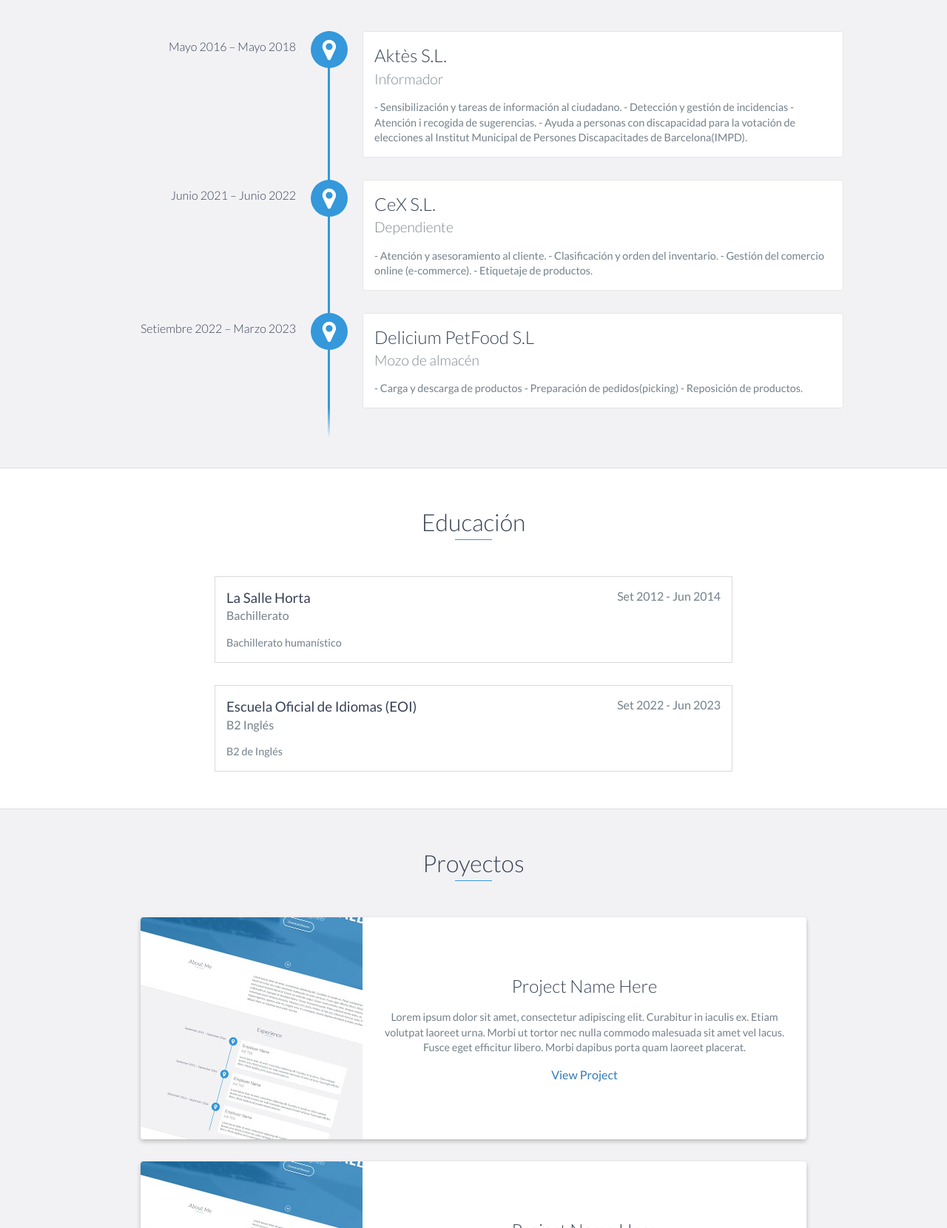
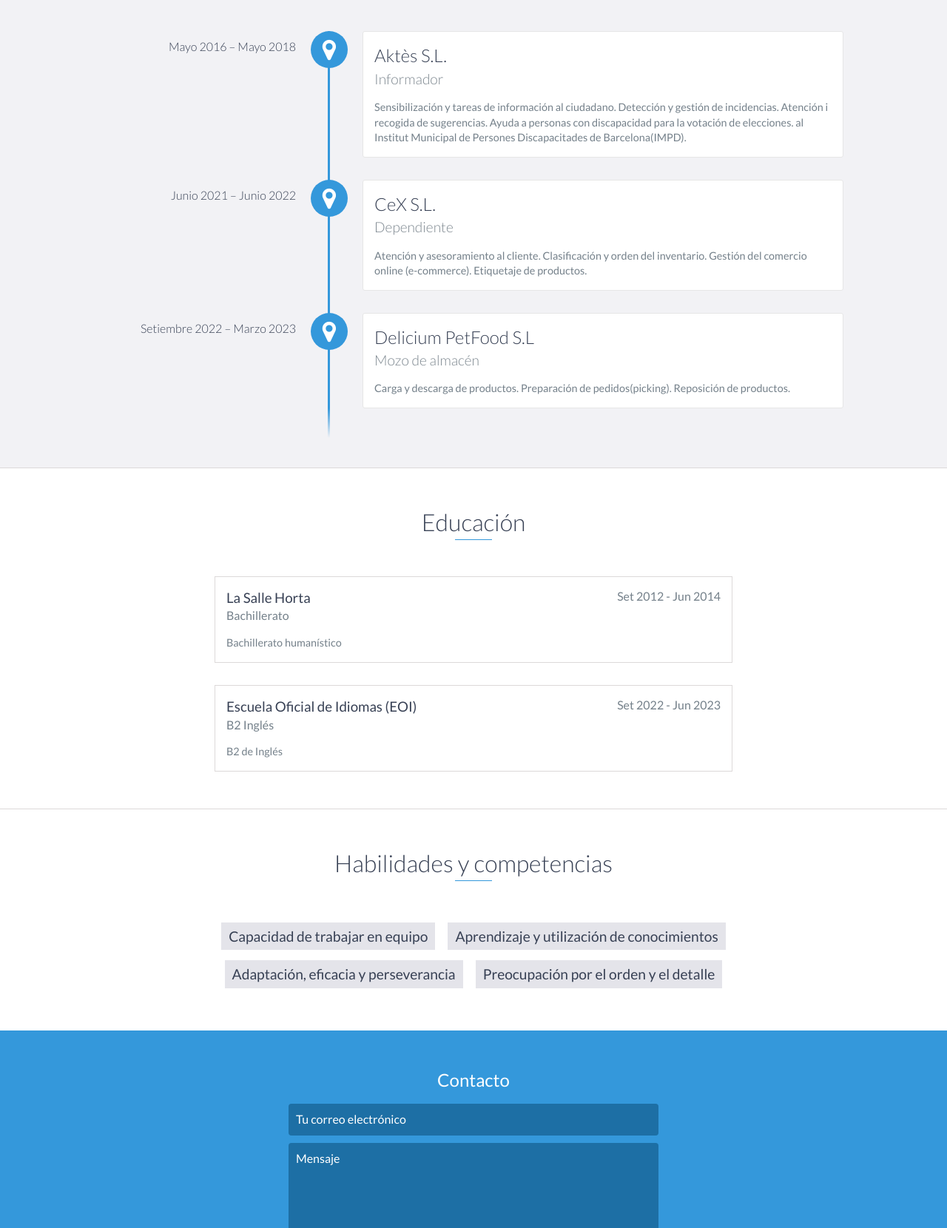
Before and after one commit to XavierBonillaMoliner/CV, a website: page index.html in a window 1280 px wide. Shown: the part 1140-2800 px from the top of the page at 74% size. Drawn offline with nearby package versions, Linux system fonts and the light colour scheme.

Commit message:
CV - Finalizada Maqueta

```diff
--- a/index.html
+++ b/index.html
@@ -34,13 +34,10 @@
                 <a href="#education">Educación</a>
             </li>
             <li>
-                <a href="#projects">Proyectos</a>
-            </li>
-            <li>
                 <a href="#skills">Competencias y habilidades</a>
             </li>
             <li>
-                <a href="#contact">Contactar</a>
+                <a href="#contact">Contacto</a>
             </li>
         </ul>
     </header>
@@ -88,10 +85,10 @@
                 <h3>Aktès S.L.</h3>
                 <h4>Informador</h4>
                 <p>
-                    - Sensibilización y tareas de información al ciudadano.
-                    - Detección y gestión de incidencias
-                    - Atención i recogida de sugerencias.
-                    - Ayuda a personas con discapacidad para la votación de elecciones
+                     Sensibilización y tareas de información al ciudadano.
+                     Detección y gestión de incidencias.
+                     Atención i recogida de sugerencias.
+                     Ayuda a personas con discapacidad para la votación de elecciones.
                     al Institut Municipal de Persones Discapacitades de Barcelona(IMPD).
                 </p>
             </div>
@@ -100,10 +97,10 @@
                 <h3>CeX S.L.</h3>
                 <h4>Dependiente</h4>
                 <p>
-                    - Atención y asesoramiento al cliente.
-                    - Clasificación y orden del inventario.
-                    - Gestión del comercio online (e-commerce).
-                    - Etiquetaje de productos.
+                     Atención y asesoramiento al cliente.
+                     Clasificación y orden del inventario.
+                     Gestión del comercio online (e-commerce).
+                     Etiquetaje de productos.
                 </p>
             </div>
 
@@ -111,9 +108,9 @@
                 <h3>Delicium PetFood S.L</h3>
                 <h4>Mozo de almacén</h4>
                 <p>
-                    - Carga y descarga de productos
-                    - Preparación de pedidos(picking)
-                    - Reposición de productos.
+                     Carga y descarga de productos.
+                     Preparación de pedidos(picking).
+                     Reposición de productos.
                 </p>
             </div>
         </div>
@@ -144,75 +141,14 @@
     </div>
     <!-- End #education -->
 
-    <div id="projects" class="background-alt">
-        <h2 class="heading">Proyectos</h2>
-        <div class="container">
-            <div class="row">
-                <div class="project shadow-large">
-                    <div class="project-image">
-                        <img src="images/project.jpg" />
-                    </div>
-                    <!-- End .project-image -->
-                    <div class="project-info">
-                        <h3>Project Name Here</h3>
-                        <p>
-                            Lorem ipsum dolor sit amet, consectetur adipiscing elit. Curabitur in iaculis ex. Etiam volutpat laoreet urna. Morbi ut tortor nec nulla commodo malesuada sit amet vel lacus. Fusce eget efficitur libero. Morbi dapibus porta quam laoreet placerat.
-                        </p>
-                        <a href="#">View Project</a>
-                    </div>
-                    <!-- End .project-info -->
-                </div>
-                <!-- End .project -->
-
-                <div class="project shadow-large">
-                    <div class="project-image">
-                        <img src="images/project.jpg" />
-                    </div>
-                    <!-- End .project-image -->
-                    <div class="project-info">
-                        <h3>Project Name Here</h3>
-                        <p>
-                            Lorem ipsum dolor sit amet, consectetur adipiscing elit. Curabitur in iaculis ex. Etiam volutpat laoreet urna. Morbi ut tortor nec nulla commodo malesuada sit amet vel lacus. Fusce eget efficitur libero. Morbi dapibus porta quam laoreet placerat.
-                        </p>
-                        <a href="#">View Project</a>
-                    </div>
-                    <!-- End .project-info -->
-                </div>
-                <!-- End .project -->
-            </div>
-        </div>
-    </div>
-    <!-- End #projects -->
-
     <div id="skills">
-        <h2 class="heading">Habilidades y conocimientos</h2>
+        <h2 class="heading">Habilidades y competencias</h2>
         <ul>
-            <li>JavaScript</li>
-            <li>Python</li>
-            <li>Ruby</li>
-            <li>Go</li>
-            <li>Node.js</li>
-            <li>AngularJs</li>
-            <li>React</li>
-            <li>Elixir</li>
-            <li>Java</li>
-            <li>C</li>
-            <li>C#</li>
-            <li>C++</li>
-            <li>Ruby on Rails</li>
-            <li>JavaScript</li>
-            <li>Python</li>
-            <li>Ruby</li>
-            <li>Go</li>
-            <li>Node.js</li>
-            <li>AngularJs</li>
-            <li>React</li>
-            <li>Elixir</li>
-            <li>Java</li>
-            <li>C</li>
-            <li>C#</li>
-            <li>C++</li>
-            <li>Ruby on Rails</li>
+            <li>Capacidad de trabajar en equipo</li>
+            <li>Aprendizaje y utilización de
+                conocimientos</li>
+            <li>Adaptación, eficacia y perseverancia</li>
+            <li>Preocupación por el orden y el detalle</li>
         </ul>
     </div>
     <!-- End #skills -->
```
Also changed, not shown: css/styles.css, 2 other files.
